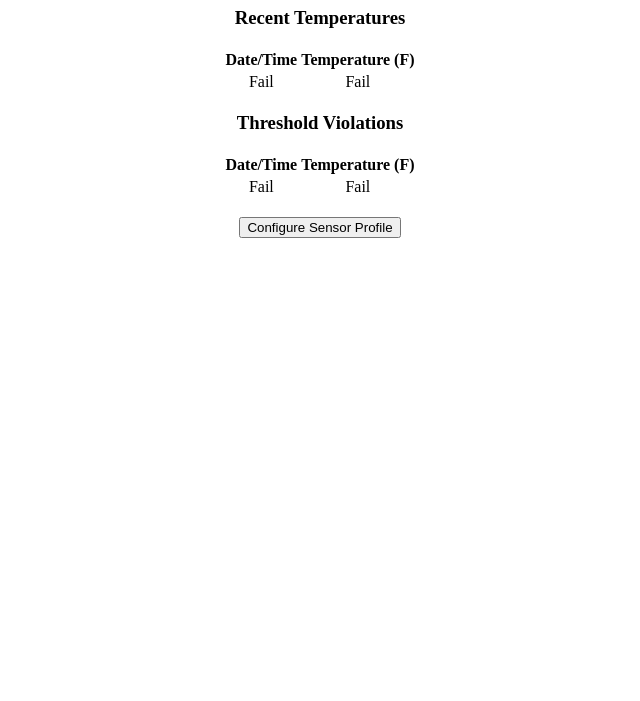
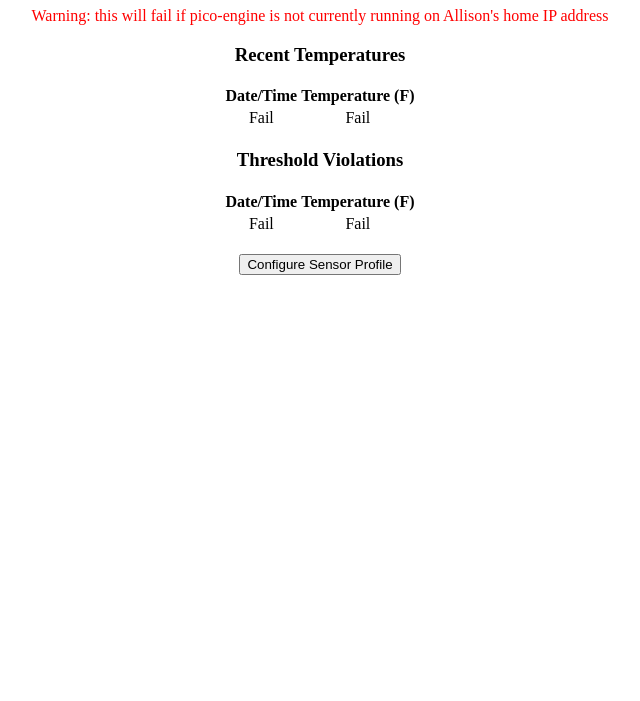
Before and after one commit to albellows/improved-dollop, a website: page index.html in a window 1280 px wide. Shown: the part 99-800 px from the top of the page, without its empty margins (320-960 px from the left). Drawn offline with nearby package versions, Linux system fonts and the light colour scheme; no server answers.

Commit message:
made pretty

```diff
--- a/current-temperature/current-temperature.component.html
+++ b/current-temperature/current-temperature.component.html
@@ -1,9 +1,16 @@
 <style>
 	.current-temperature {
 		text-align: center;
+	}
+	.warning {
+		text-align: center;
+		color:red;
 	}
 </style>
 <div class="current-temperature">
 CURRENT TEMPERATURE
 <h1>{{$ctrl.temperature}}</h1>
 </div>
+<div class="warning">
+{{$ctrl.warning}}
+</div>
--- a/current-temperature/current-temperature.component.js
+++ b/current-temperature/current-temperature.component.js
@@ -4,6 +4,7 @@ angular.module('currentTemperature').component('currentTemperature', {
 	controller: ['$http', '$interval', function currentTemperatureController($http, $interval) {
 		this.eci = "5vuhyTK9LZNBXcR6t5nMJA";
 		this.temperature = 0;
+		this.warning = null;
 
 		// These are the API URLs we need for this component
 		var $cmpnt = this;
@@ -15,10 +16,13 @@ angular.module('currentTemperature').component('currentTemperature', {
 				$http.get(url).then(
 					function success(response){
 						$cmpnt.temperature = response.data[response.data.length - 1][0].temperature;
+						$cmpnt.warning = null;
 						console.log($cmpnt.temperature);
 					},
 					function error(response){
 						$cmpnt.temperature = -1;
+						$cmpnt.warning = ("Warning: this will fail if pico-engine is not currently running on Allison's home IP address");
+						console.log($cmpnt.warning);
 				});
 		};
 
--- a/temperature-list/temperature-list.component.js
+++ b/temperature-list/temperature-list.component.js
@@ -23,7 +23,6 @@ angular.module('temperatureList').component('temperatureList', {
 					},
 					function error(response){
 						_this.temperatures = [];
-						console.log("failed");
 						_this.temperatures.push({timestamp: "Fail", temperature: "Fail"})
 				});
 		};
```
